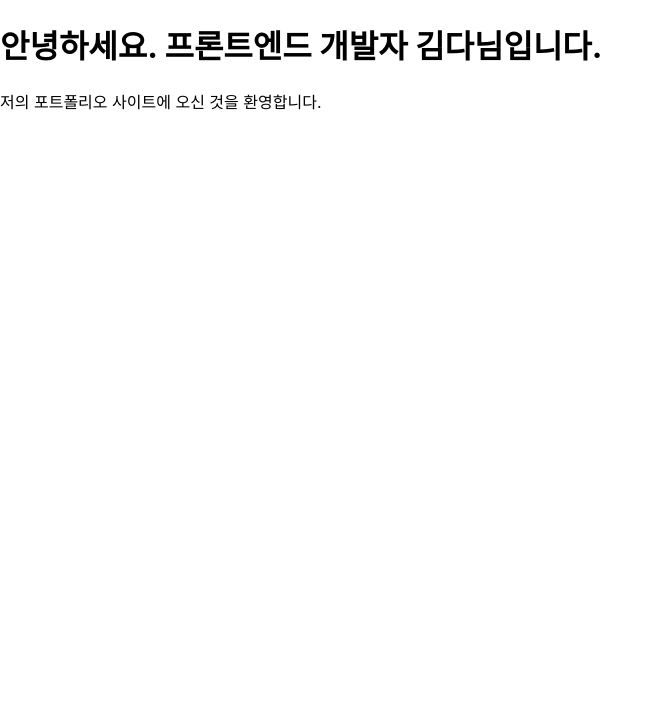
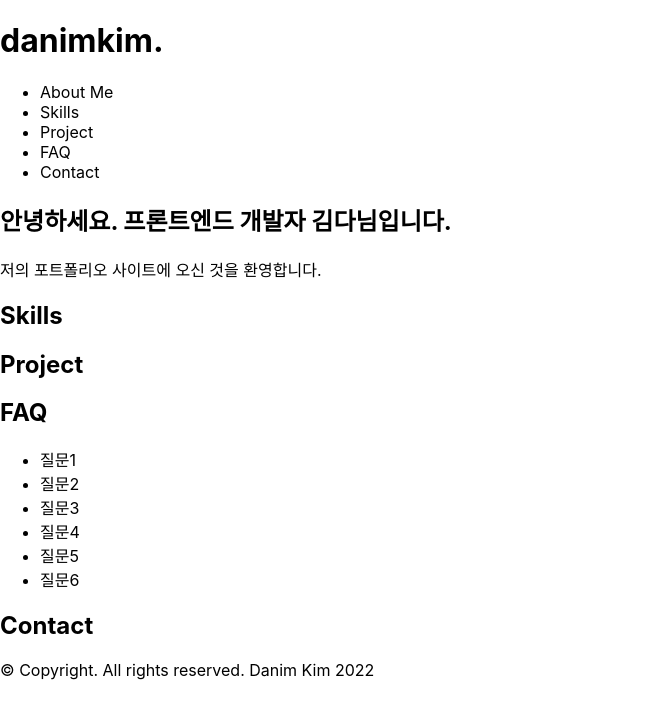
Before and after one commit to dahhnym/danimkim-portfolio, a React (Create React App) app: page / in a window 1280 px wide. Shown: the top 718 px of the page, without its empty margins (0-663 px from the left). Built offline with nearby package versions, Linux system fonts and the light colour scheme; the HTML template or start-up script is replaced by a standard one.

Commit message:
🚧 update markup

```diff
--- a/src/App.tsx
+++ b/src/App.tsx
@@ -1,11 +1,48 @@
-import React from 'react';
-import './App.css';
+import React from "react";
+import "./App.css";
 
 function App() {
   return (
     <div>
-      <h1>안녕하세요. 프론트엔드 개발자 김다님입니다.</h1>
-      <p>저의 포트폴리오 사이트에 오신 것을 환영합니다.</p>
+      <header>
+        <h1>danimkim.</h1>
+        <nav>
+          <ul>
+            <li>About Me</li>
+            <li>Skills</li>
+            <li>Project</li>
+            <li>FAQ</li>
+            <li>Contact</li>
+          </ul>
+        </nav>
+      </header>
+      <section>
+        <h2>안녕하세요. 프론트엔드 개발자 김다님입니다.</h2>
+        <p>저의 포트폴리오 사이트에 오신 것을 환영합니다.</p>
+      </section>
+      <section>
+        <h2>Skills</h2>
+      </section>
+      <section>
+        <h2>Project</h2>
+      </section>
+      <section>
+        <h2>FAQ</h2>
+        <ul>
+          <li>질문1</li>
+          <li>질문2</li>
+          <li>질문3</li>
+          <li>질문4</li>
+          <li>질문5</li>
+          <li>질문6</li>
+        </ul>
+      </section>
+      <section>
+        <h2>Contact</h2>
+      </section>
+      <footer>
+        <p>&copy; Copyright. All rights reserved. Danim Kim 2022 </p>
+      </footer>
     </div>
   );
 }
```
